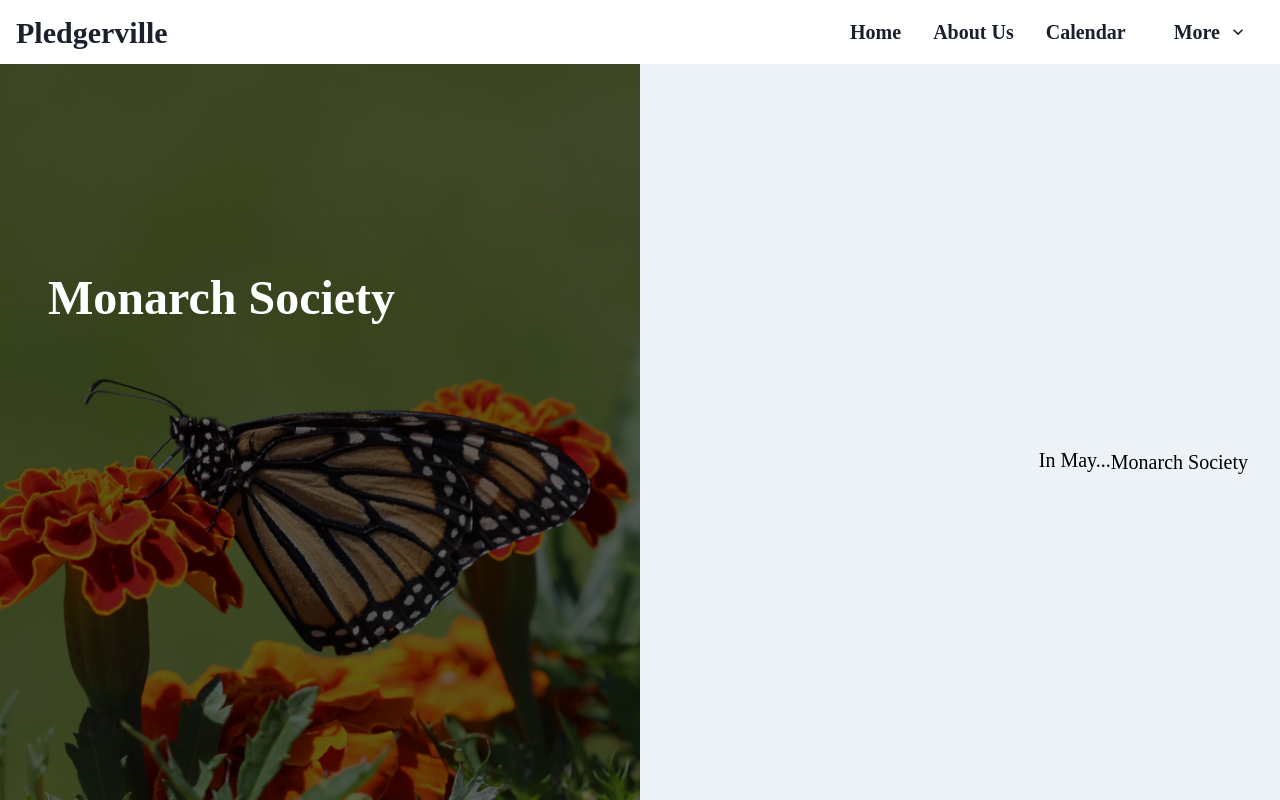
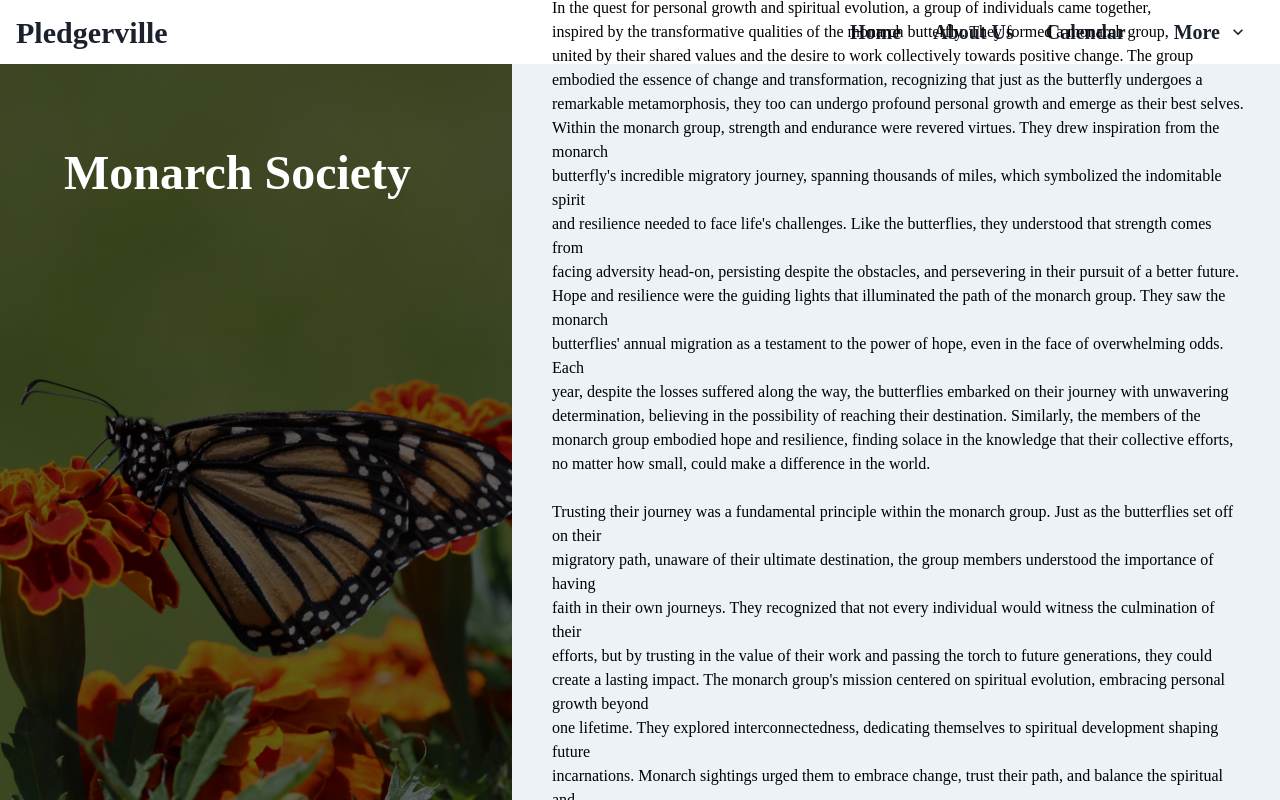
Before and after one commit to Pledgerville/next-app, a Next.js app: page /monarch in a window 1280 px wide. Shown: the top 800 px of the page. Built offline with nearby package versions, Linux system fonts and the light colour scheme.

Commit message:
create monarch society page and node page

```diff
--- a/src/pages/monarch.tsx
+++ b/src/pages/monarch.tsx
@@ -1,19 +1,21 @@
 import { MotionBox } from '../components/MotionElements/MotionElements';
 import { Box, Flex, Heading, Image, Text, VStack } from '@chakra-ui/react';
+import Link from 'next/link';
 import React from 'react';
 
 type AboutUsProps = {};
 
-const AboutPage: React.FC<AboutUsProps> = () => {
+const MonarchSociety: React.FC<AboutUsProps> = () => {
   return (
-    <Box h="100vh" position="relative">
+    <Box h="100vh" position="relative" >
       <MotionBox
-        w={{ base: '100%', md: '50%' }}
+        w={{ base: '100%', md: '40%' }}
         h="100vh"
         initial={{ opacity: 0 }}
         animate={{ opacity: 1, transition: { duration: 0.8 } }}
         position="relative"
         zIndex={1}
+
       >
         <Image
           src="/monarch_society.jpg"
@@ -35,14 +37,14 @@ const AboutPage: React.FC<AboutUsProps> = () => {
           top={0}
           left={0}
           right={0}
-          bottom={0}
+          bottom={40}
           alignItems="center"
           justifyContent={{ base: 'center', md: 'flex-start' }}
           color="white"
           zIndex={2}
-          px={{ base: 4, md: 12 }}
+          px={{ base: 4, md: 16 }}
         >
-          <VStack spacing={4} textAlign={{ base: 'center', md: 'left' }} paddingBottom = "360">
+          <VStack spacing={4} textAlign={{ base: 'center', md: 'left' }} paddingBottom = "450">
             <Heading
               fontFamily="Linotype Didot"
               as="h2"
@@ -57,9 +59,9 @@ const AboutPage: React.FC<AboutUsProps> = () => {
       </MotionBox>
       <Box
         position="absolute"
-        top={0}
-        left={0}
-        right={0}
+        top={400}
+        left={520}
+        right={1}
         bottom={0}
         display="flex"
         alignItems="center"
@@ -69,23 +71,47 @@ const AboutPage: React.FC<AboutUsProps> = () => {
       >
             <Text
               fontFamily="Linotype Didot"
-              fontSize="xl"
-              mb="2"
+              fontSize="md"
+              mb="400"
               lineHeight={1.5}
+              textAlign ={'left'}
             >
-              In May...
+            In the quest for personal growth and spiritual evolution, a group of individuals came together, <br/>
+            inspired by the transformative qualities of the monarch butterfly. They formed a monarch group, <br/>
+            united by their shared values and the desire to work collectively towards positive change. The group<br/>
+            embodied the essence of change and transformation, recognizing that just as the butterfly undergoes a <br/>
+            remarkable metamorphosis, they too can undergo profound personal growth and emerge as their best selves.<br/>
+            Within the monarch group, strength and endurance were revered virtues. They drew inspiration from the monarch<br/>
+            butterfly's incredible migratory journey, spanning thousands of miles, which symbolized the indomitable spirit<br/>
+            and resilience needed to face life's challenges. Like the butterflies, they understood that strength comes from<br/>
+            facing adversity head-on, persisting despite the obstacles, and persevering in their pursuit of a better future.<br/>
+            Hope and resilience were the guiding lights that illuminated the path of the monarch group. They saw the monarch<br/>
+            butterflies' annual migration as a testament to the power of hope, even in the face of overwhelming odds. Each<br/>
+            year, despite the losses suffered along the way, the butterflies embarked on their journey with unwavering determination,
+            believing in the possibility of reaching their destination. Similarly, the members of the monarch group embodied hope
+            and resilience, finding solace in the knowledge that their collective efforts, no matter how small, could make a difference in the world.<br/>
+            <br/>
+
+            Trusting their journey was a fundamental principle within the monarch group. Just as the butterflies set off on their<br/>
+            migratory path, unaware of their ultimate destination, the group members understood the importance of having<br/>
+            faith in their own journeys. They recognized that not every individual would witness the culmination of their<br/>
+            efforts, but by trusting in the value of their work and passing the torch to future generations, they could create a lasting impact.
+            The monarch group's mission centered on spiritual evolution, embracing personal growth beyond<br/>
+            one lifetime. They explored interconnectedness, dedicating themselves to spiritual development shaping future <br/>
+            incarnations. Monarch sightings urged them to embrace change, trust their path, and balance the spiritual and <br/>
+            physical. These encounters reminded them of hidden strength, resilience, and spiritual growth potential. In communion with nature,
+            they celebrated the transformative power of the monarch butterfly, guiding their collective journey.
+            <br/>
+            <br/>
+              <Link href="/monarch_nodes" style={{ color: 'blue' }}>
+              Click here to see who we are collaborating with to make change.
+              </Link>
+
             </Text>
-            <Text
-              fontFamily="Linotype Didot"
-              fontSize="xl"
-              mb="1"
-              lineHeight={1.8}
-            >
-              Monarch Society
-            </Text>
+
       </Box>
     </Box>
   );
 };
 
-export default AboutPage;
+export default MonarchSociety;
```
Also changed, not shown: src/pages/monarch_nodes.tsx (added, +93 -0 lines).
